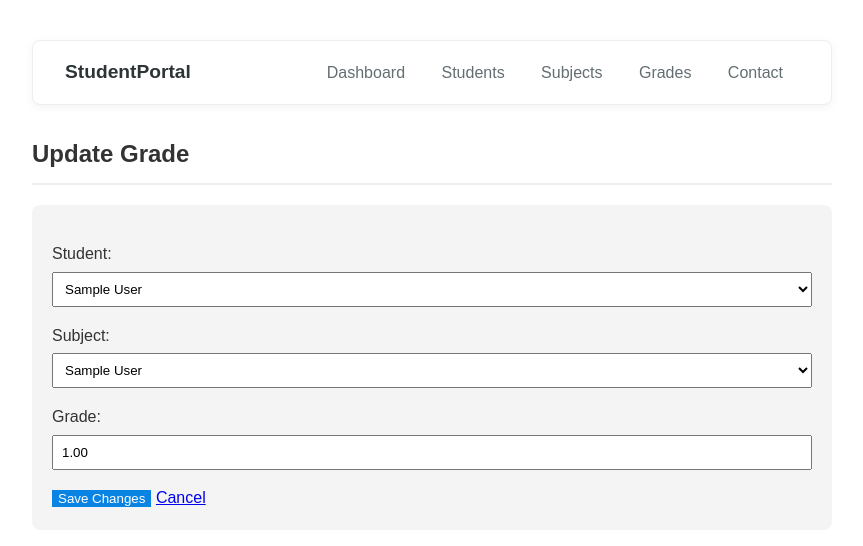
After one commit to ZeyadHMostafa/lab1-django, a Django app: page /grades/update/1/ in a window 1280 px wide. The commit adds this page. Shown: the top 546 px of the page, without its empty margins (208-1071 px from the left). Run offline with Django 5.2, Linux system fonts and the light colour scheme; tables that the repository leaves empty hold one stand-in row (values such as "Sample post").

Commit message:
added update capablities

```diff
--- a/studentmanager/templates/studentmanager/manage_subjects.html
+++ b/studentmanager/templates/studentmanager/manage_subjects.html
@@ -16,6 +16,7 @@
 			<th>Code</th>
 			<th>Name</th>
 			<th>Description</th>
+			<th>Actions</th>
 		</tr>
 	</thead>
 	<tbody>
@@ -24,6 +25,10 @@
 			<td>{{ subject.code }}</td>
 			<td>{{ subject.name }}</td>
 			<td>{{ subject.description|truncatewords:10 }}</td>
+      <td>
+        <a href="{% url 'update_subject' subject.pk %}" class="btn-edit">Edit</a>
+        <a href="{% url 'delete_subject' subject.pk %}" class="btn-danger">Delete</a>
+      </td>
 		</tr>
 		{% endfor %}
 	</tbody>
--- /dev/null
+++ b/studentmanager/templates/studentmanager/update_item.html
@@ -0,0 +1,11 @@
+{% extends 'studentmanager/base.html' %}
+{% block content %}
+<h2>{{ title }}</h2>
+<div class="form-container">
+	<form method="post" enctype="multipart/form-data">
+		{% csrf_token %} {{ form.as_p }}
+		<button type="submit" class="btn btn-primary">Save Changes</button>
+		<a href="{{ request.META.HTTP_REFERER }}" class="btn-secondary">Cancel</a>
+	</form>
+</div>
+{% endblock %}
--- a/studentmanager/urls.py
+++ b/studentmanager/urls.py
@@ -3,11 +3,18 @@ from . import views
 
 urlpatterns = [
 	path('', views.home, name='home'),
+
 	path('students/', views.manage_students, name='manage_students'),
+	path('students/update/<int:student_id>/', views.update_student, name='update_student'),
 	path('students/delete/<int:student_id>/', views.delete_student, name='delete_student'),
+
 	path('subjects/', views.manage_subjects, name='manage_subjects'),
+	path('subjects/update/<int:pk>/', views.update_subject, name='update_subject'),
 	path('subjects/delete/<int:subject_id>/', views.delete_subject, name='delete_subject'),
+
 	path('grades/', views.manage_grades, name='manage_grades'),
+	path('grades/update/<int:pk>/', views.update_grade, name='update_grade'),
 	path('grades/delete/<int:grade_id>/', views.delete_grade, name='delete_grade'),
+
 	path('contact/', views.contact_us, name='contact_us'),
 ]
--- a/studentmanager/views.py
+++ b/studentmanager/views.py
@@ -7,7 +7,6 @@ def home(request):
 	return render(request, 'studentmanager/home.html')
 
 def manage_students(request):
-	# Handle Adding a Student
 	if request.method == "POST":
 		form = StudentForm(request.POST, request.FILES)
 		if form.is_valid():
@@ -16,12 +15,22 @@ def manage_students(request):
 	else:
 		form = StudentForm()
 
-	# Get all students for the table
 	students = Student.objects.all()
 	return render(request, 'studentmanager/manage_students.html', {
 		'form': form,
 		'students': students
 	})
+
+def update_student(request, student_id):
+	student = get_object_or_404(Student, student_id=student_id)
+	if request.method == "POST":
+		form = StudentForm(request.POST, request.FILES, instance=student)
+		if form.is_valid():
+			form.save()
+			return redirect('manage_students')
+	else:
+		form = StudentForm(instance=student)
+	return render(request, 'studentmanager/update_item.html', {'form': form, 'title': 'Update Student'})
 
 def delete_student(request, student_id):
 	student = get_object_or_404(Student, student_id=student_id)
@@ -38,6 +47,17 @@ def manage_subjects(request):
 		form = SubjectForm()
 	subjects = Subject.objects.all()
 	return render(request, 'studentmanager/manage_subjects.html', {'form': form, 'subjects': subjects})
+
+def update_subject(request, pk):
+	subject = get_object_or_404(Subject, pk=pk)
+	if request.method == "POST":
+		form = SubjectForm(request.POST, instance=subject)
+		if form.is_valid():
+			form.save()
+			return redirect('manage_subjects')
+	else:
+		form = SubjectForm(instance=subject)
+	return render(request, 'studentmanager/update_item.html', {'form': form, 'title': 'Update Subject'})
 
 def delete_subject(request, subject_id):
 	subject = get_object_or_404(Subject, id=subject_id)
@@ -63,6 +83,17 @@ def manage_grades(request):
 		'grades': grades
 	})
 
+def update_grade(request, pk):
+	grade = get_object_or_404(Grade, pk=pk)
+	if request.method == "POST":
+		form = GradeForm(request.POST, instance=grade)
+		if form.is_valid():
+			form.save()
+			return redirect('manage_grades')
+	else:
+		form = GradeForm(instance=grade)
+	return render(request, 'studentmanager/update_item.html', {'form': form, 'title': 'Update Grade'})
+
 def delete_grade(request, grade_id):
 	grade = get_object_or_404(Grade, id=grade_id)
 	grade.delete()
```
Also changed, not shown: studentmanager/templates/studentmanager/manage_grades.html (+7 -2 lines), studentmanager/templates/studentmanager/manage_students.html (+2 -5 lines).
